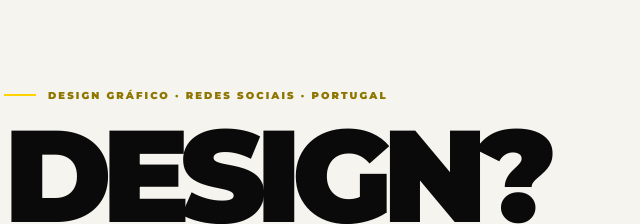
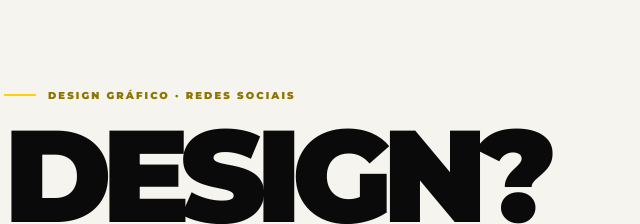
Before and after one commit to nmoa77/portal-cliente, a website: page website/index.html in a window 1280 px wide. Shown: the part 122-346 px from the top of the page, 24-664 px from the left. Drawn offline with Linux system fonts and the light colour scheme.

Commit message:
Remove Portugal do kicker do hero

```diff
--- a/website/index.html
+++ b/website/index.html
@@ -175,7 +175,7 @@ footer{padding:34px 0;background:#111;color:#777;border-top:1px solid #222}
 <section class="hero">
   <div class="hero-grid">
     <div class="wrap">
-      <div class="hero-kicker kicker reveal">Design gráfico · Redes sociais · Portugal</div>
+      <div class="hero-kicker kicker reveal">Design gráfico · Redes sociais</div>
       <h1 class="reveal">
         Design?
         <span class="line2">We <span class="accent">DUIT.</span></span>
```
